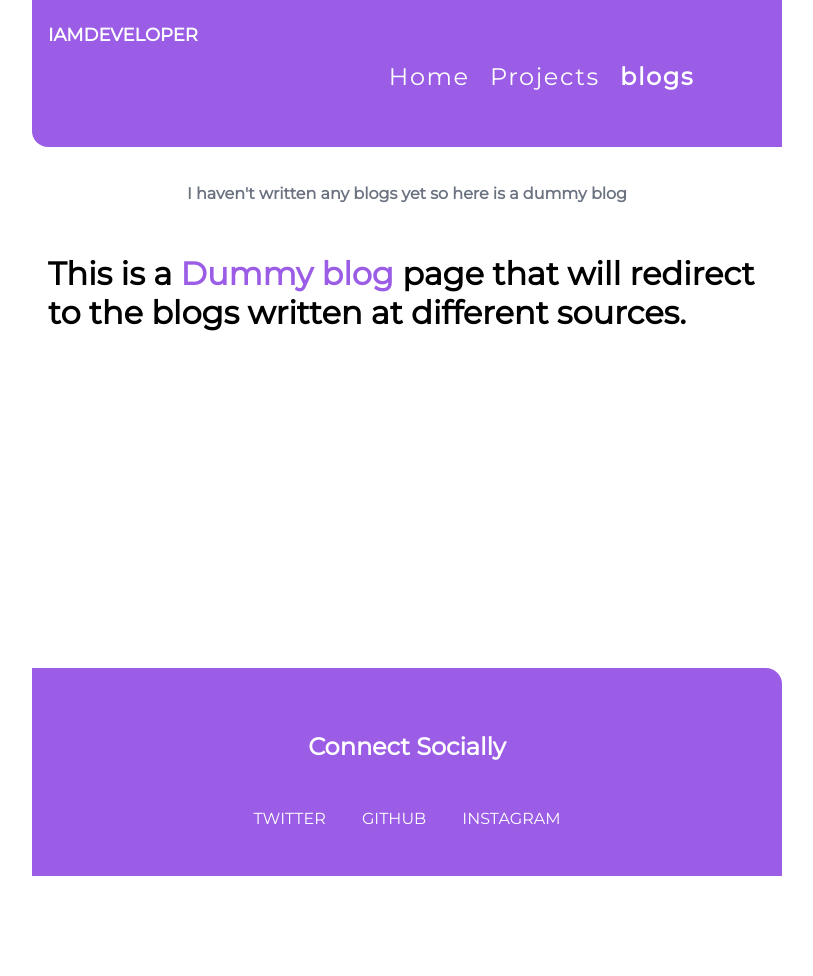
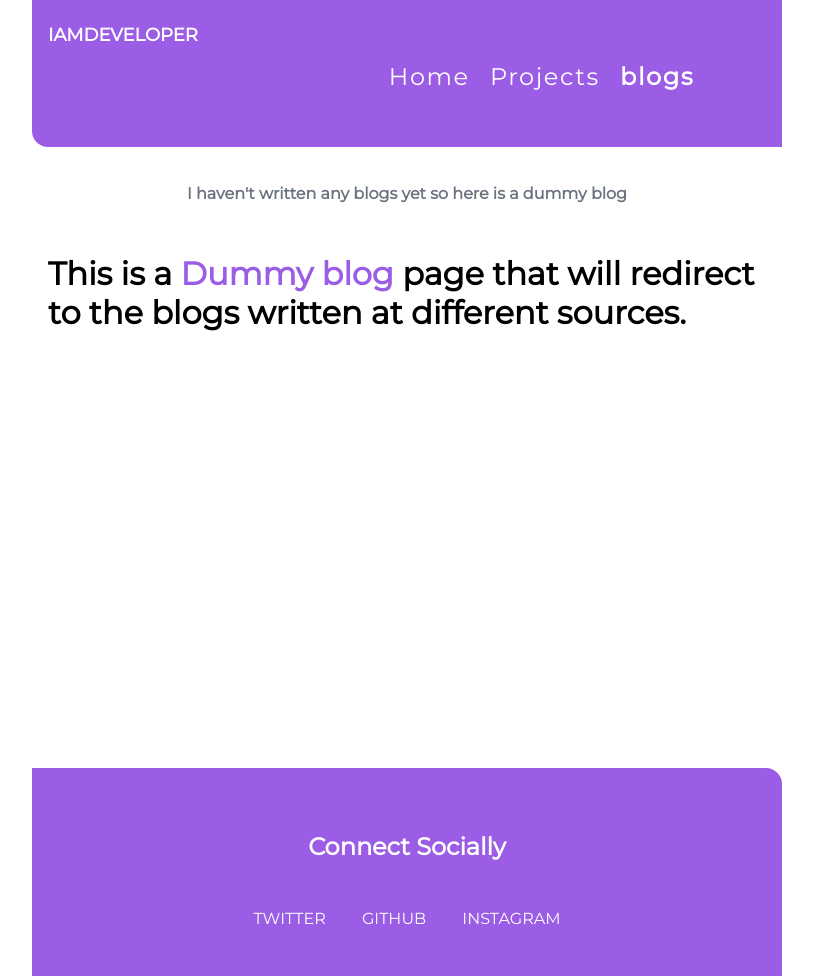
Before and after one commit to abhis0858/Portfolio, a plain HTML site: page blog2.html in a window 1280 px wide. Shown: the whole page, without its empty margins (233-1046 px from the left). Before the commit the page ends 876 px from the top, so only its background shows below. Drawn offline with Linux system fonts and the light colour scheme.

Commit message:
css update

```diff
--- a/blog2.html
+++ b/blog2.html
@@ -19,7 +19,7 @@
             <!-- <li class="list-item">About</li> -->
         </ul>
     </nav>
-    <main style="height: 500px;">
+    <main style="height: 600px;">
 
 
 
```
